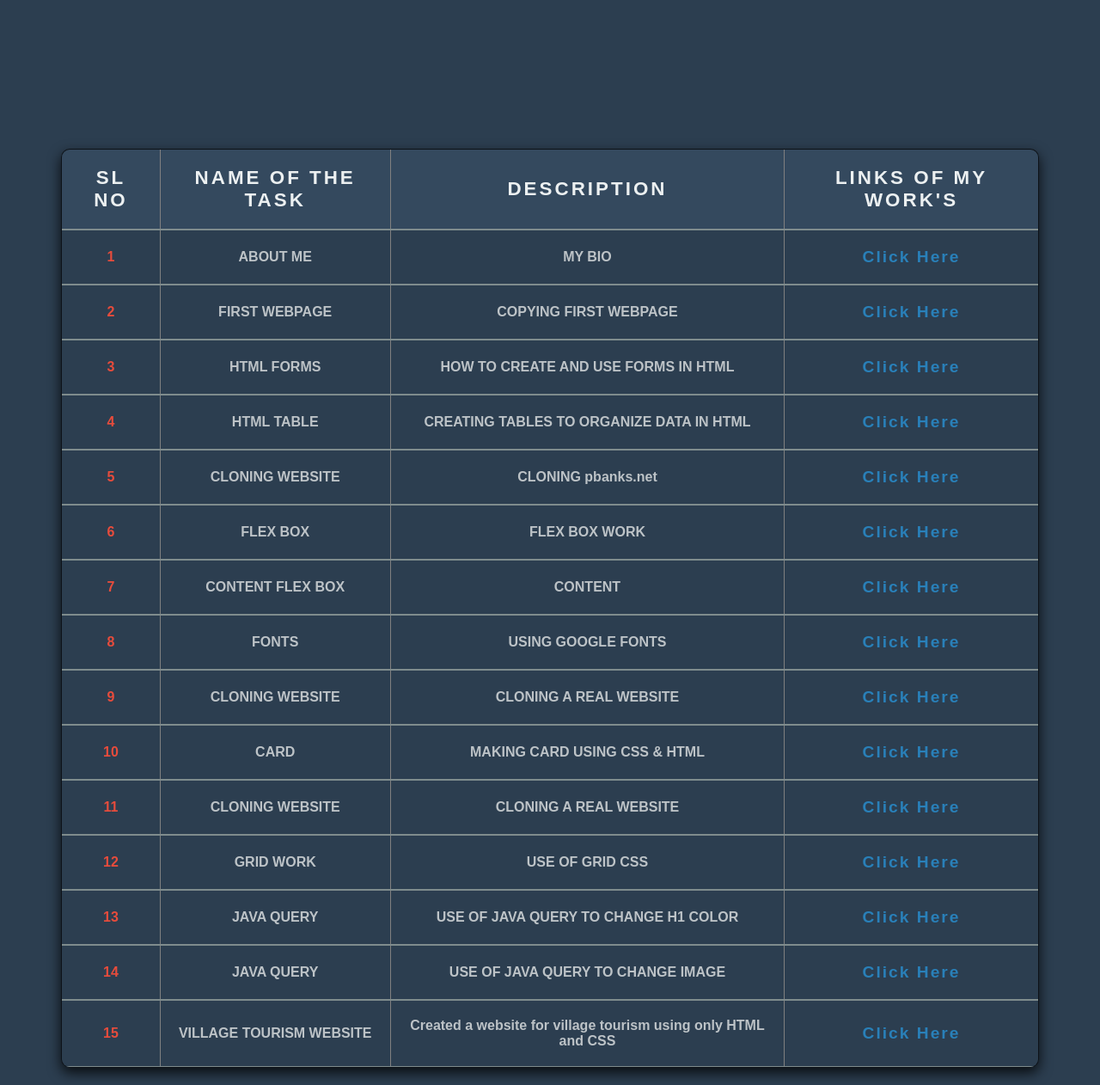
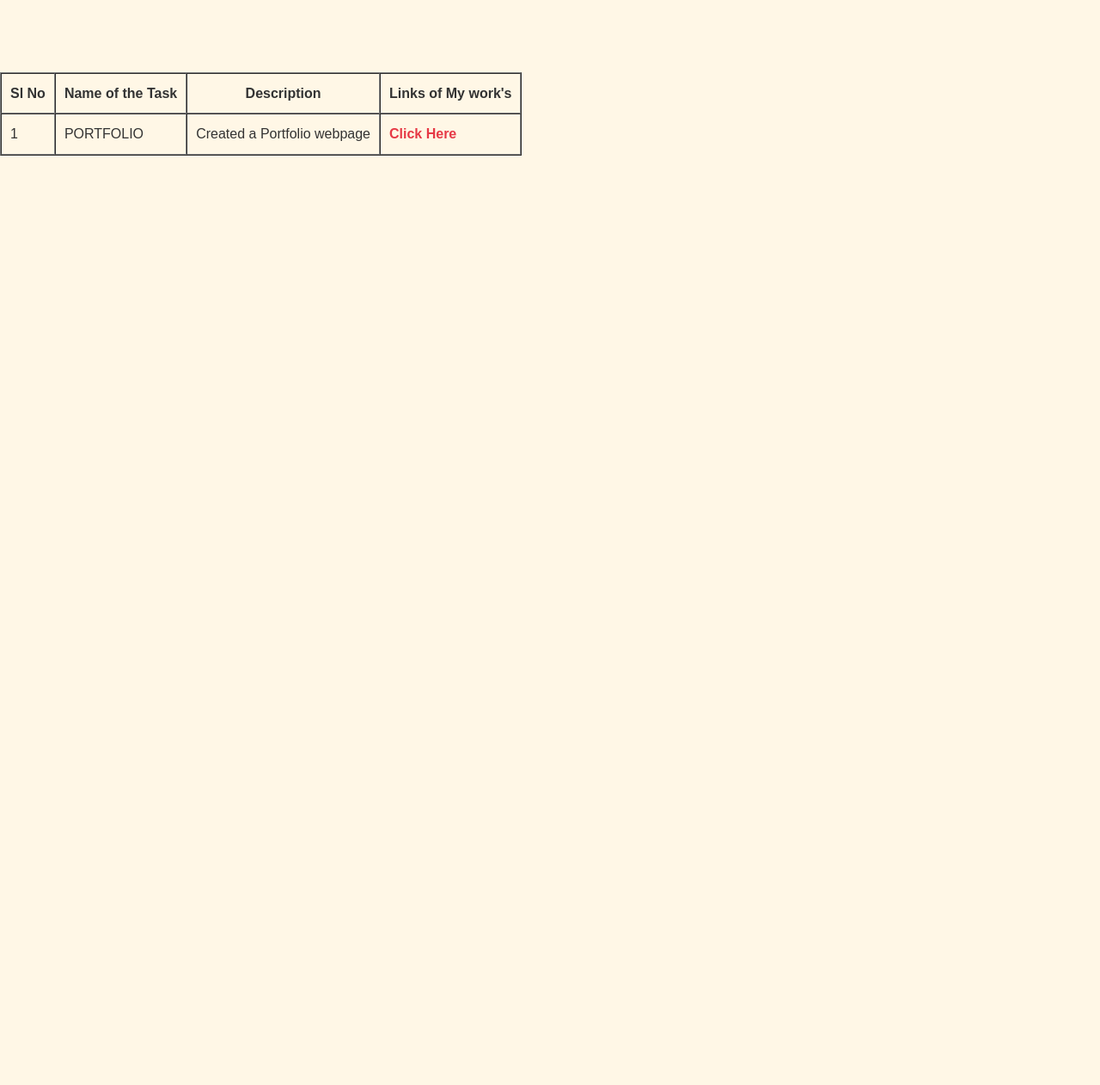
Before and after one commit to SANGLHAMU/LHAMU-CODES, a plain HTML site: page index.html in a window 1280 px wide. Shown: the part 18-1280 px from the top of the page at 86% size. After the commit the page ends 800 px from the top, so only its background shows below. Drawn offline with Linux system fonts and the light colour scheme.

Commit message:
Update index.html

```diff
--- a/index.html
+++ b/index.html
@@ -3,207 +3,39 @@
 <head>
     <meta charset="UTF-8">
     <meta name="viewport" content="width=device-width, initial-scale=1.0">
-    <title>REETAM OFFICIAL SITE</title>
-    <link rel="stylesheet" href="style.css">
+    <title>LHAMU OFFICIAL</title>
+    <link rel="stylesheet" href="styles.css">
 
     <style>
-        body {
-            background-color: #2C3E50; /* Dark grayish blue background */
-            font-family: 'Arial', sans-serif;
-            color: #BDC3C7; /* Light gray text */
-            font-weight: 700; /* Bold overall text */
+        a:hover {
+            color:yellow;
+            text-decoration:none;
         }
 
-        h1 {
-            color: #E74C3C; /* Bold red for the header */
-            font-size: 3rem;
-            font-weight: 900;
-            text-transform: uppercase;
-            letter-spacing: 8px;
-        }
-
-        marquee {
-            margin: 20px 0;
-        }
-
-        table {
-            width: 90%;
-            margin: 20px auto;
-            border-collapse: collapse;
-            background-color: rgba(0, 0, 0, 0.7); /* Dark background for table */
-            border-radius: 10px;
-            overflow: hidden;
-            box-shadow: 0 6px 15px rgba(0, 0, 0, 0.8); /* Dark shadow for intensity */
-        }
-
-        th, td {
-            padding: 20px;
-            text-align: center;
-            border-bottom: 2px solid #7F8C8D; /* Steel gray borders */
-        }
-
-        th {
-            background-color: #34495E; /* Dark slate gray */
-            color: #ECF0F1; /* Light gray text */
-            font-weight: 800;
-            text-transform: uppercase;
-            letter-spacing: 3px;
-        }
-
-        td {
-            color: #BDC3C7; /* Light gray text */
-            background-color: #2C3E50; /* Dark blue-gray */
-        }
-
-        td a {
-            color: #2980B9; /* Bold blue links */
-            text-decoration: none;
-            font-weight: 700;
-            letter-spacing: 2px;
-            font-size: 1.2rem;
-        }
-
-        td a:hover {
-            color: #3498DB; /* Lighter blue on hover */
-            text-decoration: underline;
-            font-weight: 700;
-        }
-
-        .header {
-            font-size: 1.4rem;
-            font-weight: 800;
-            color: #ECF0F1; /* Header text color */
-        }
-
-        .sl {
-            color: #E74C3C; /* Red for the sl column */
-            font-weight: 800;
-        }
-
-        .hr {
-            color: #E74C3C;
-            font-size: 3rem;
-            font-weight: 900;
-            text-transform: uppercase;
-            letter-spacing: 8px;
-        }
-
-        /* Marquee Style */
-        marquee {
-            font-size: 1.5rem;
-            font-weight: 800;
-            color: #E74C3C;
-        }
     </style>
 </head>
 <body>
-
     <marquee direction="right" scrollamount="40">
-        <h1 class="hr">CODE WITH REETAM</h1>
-    </marquee>
-
+    <h1 class="hr">CODE WITH LHAMU</h1></marquee>
     <table border="1" cellpadding="10" cellspacing="0">
-        <thead>
-            <tr class="header">
+        <head>
+            <tr>
+            <div class="header">
                 <th>Sl No</th>
                 <th>Name of the Task</th>
                 <th>Description</th>
                 <th>Links of My work's</th>
-            </tr>
-        </thead>
-        <tbody>
+            </div>
+        </tr>
+        </head>
+        <body>
             <tr>
                 <td class="sl">1</td>
-                <td>ABOUT ME</td>
-                <td>MY BIO</td>
-                <td><a href="Bio.html">Click Here</a></td>
+                <td>PORTFOLIO</td>
+                <td>Created a Portfolio webpage</td>
+                <td><a href="portifilo.html" style="text-decoration:none">Click Here</a></td>
             </tr>
-            <tr>
-                <td class="sl">2</td>
-                <td>FIRST WEBPAGE</td>
-                <td>COPYING FIRST WEBPAGE</td>
-                <td><a href="Task1.html">Click Here</a></td>
-            </tr>
-            <tr>
-                <td class="sl">3</td>
-                <td>HTML FORMS</td>
-                <td>HOW TO CREATE AND USE FORMS IN HTML</td>
-                <td><a href="Task2.html">Click Here</a></td>
-            </tr>
-            <tr>
-                <td class="sl">4</td>
-                <td>HTML TABLE</td>
-                <td>CREATING TABLES TO ORGANIZE DATA IN HTML</td>
-                <td><a href="Task3.html">Click Here</a></td>
-            </tr>
-            <tr>
-                <td class="sl">5</td>
-                <td>CLONING WEBSITE</td>
-                <td>CLONING pbanks.net</td>
-                <td><a href="Home.html">Click Here</a></td>
-            </tr>
-            <tr>
-                <td class="sl">6</td>
-                <td>FLEX BOX</td>
-                <td>FLEX BOX WORK</td>
-                <td><a href="flex.html">Click Here</a></td>
-            </tr>
-            <tr>
-                <td class="sl">7</td>
-                <td>CONTENT FLEX BOX</td>
-                <td>CONTENT</td>
-                <td><a href="content.html">Click Here</a></td>
-            </tr>
-            <tr>
-                <td class="sl">8</td>
-                <td>FONTS</td>
-                <td>USING GOOGLE FONTS</td>
-                <td><a href="fonts.html">Click Here</a></td>
-            </tr>
-            <tr>
-                <td class="sl">9</td>
-                <td>CLONING WEBSITE</td>
-                <td>CLONING A REAL WEBSITE</td>
-                <td><a href="nelson.html">Click Here</a></td>
-            </tr>
-            <tr>
-                <td class="sl">10</td>
-                <td>CARD</td>
-                <td>MAKING CARD USING CSS & HTML</td>
-                <td><a href="card.html">Click Here</a></td>
-            </tr>
-            <tr>
-                <td class="sl">11</td>
-                <td>CLONING WEBSITE</td>
-                <td>CLONING A REAL WEBSITE</td>
-                <td><a href="ivan.html">Click Here</a></td>
-            </tr>
-            <tr>
-                <td class="sl">12</td>
-                <td>GRID WORK</td>
-                <td>USE OF GRID CSS</td>
-                <td><a href="grid.html">Click Here</a></td>
-            </tr>
-            <tr>
-                <td class="sl">13</td>
-                <td>JAVA QUERY</td>
-                <td>USE OF JAVA QUERY TO CHANGE H1 COLOR</td>
-                <td><a href="query.html">Click Here</a></td>
-            </tr>
-            <tr>
-                <td class="sl">14</td>
-                <td>JAVA QUERY</td>
-                <td>USE OF JAVA QUERY TO CHANGE IMAGE</td>
-                <td><a href="query-url.html">Click Here</a></td>
-            </tr>
-            <tr>
-                <td class="sl">15</td>
-                <td>VILLAGE TOURISM WEBSITE</td>
-                <td>Created a website for village tourism using only HTML and CSS</td>
-                <td><a href="tourism.html">Click Here</a></td>
-            </tr>
-        </tbody>
+        </body>
     </table>
-
 </body>
 </html>
```
